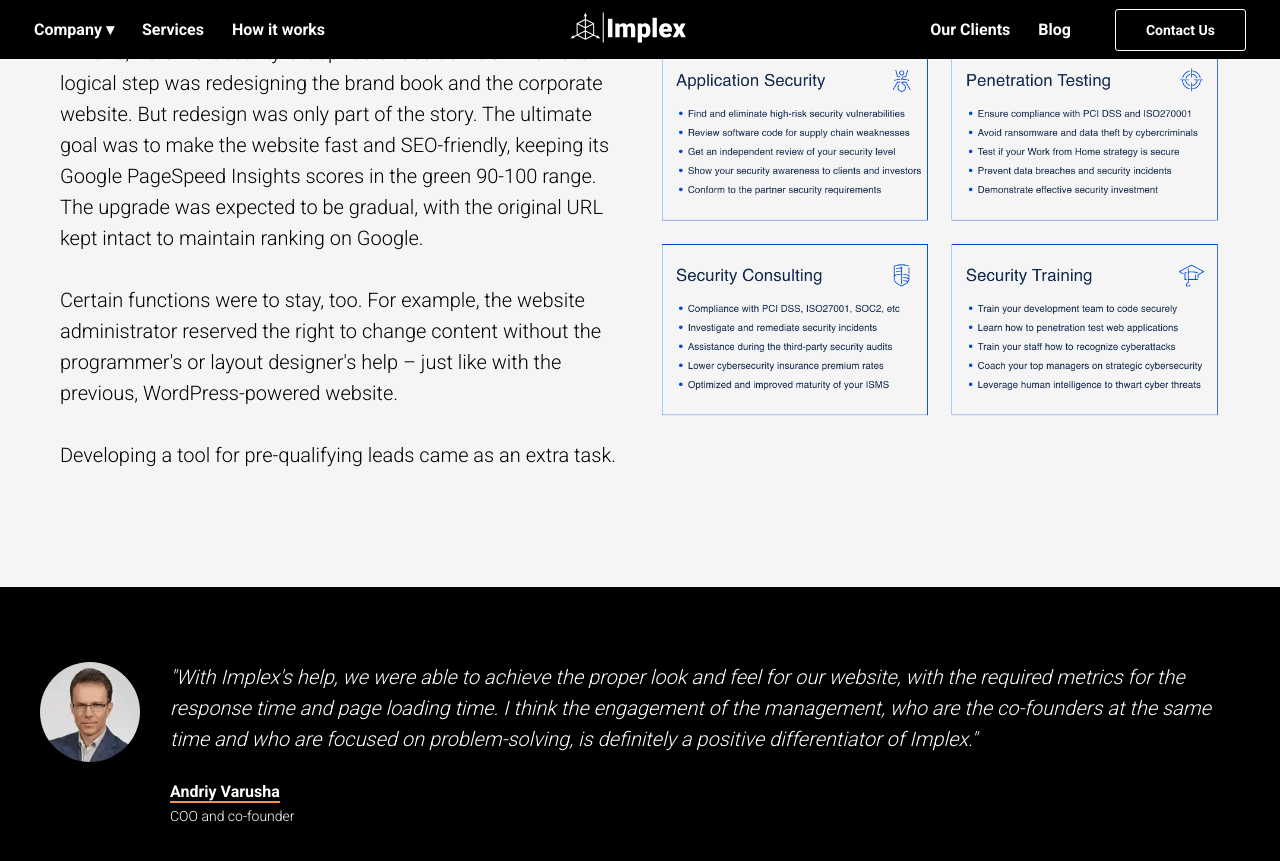
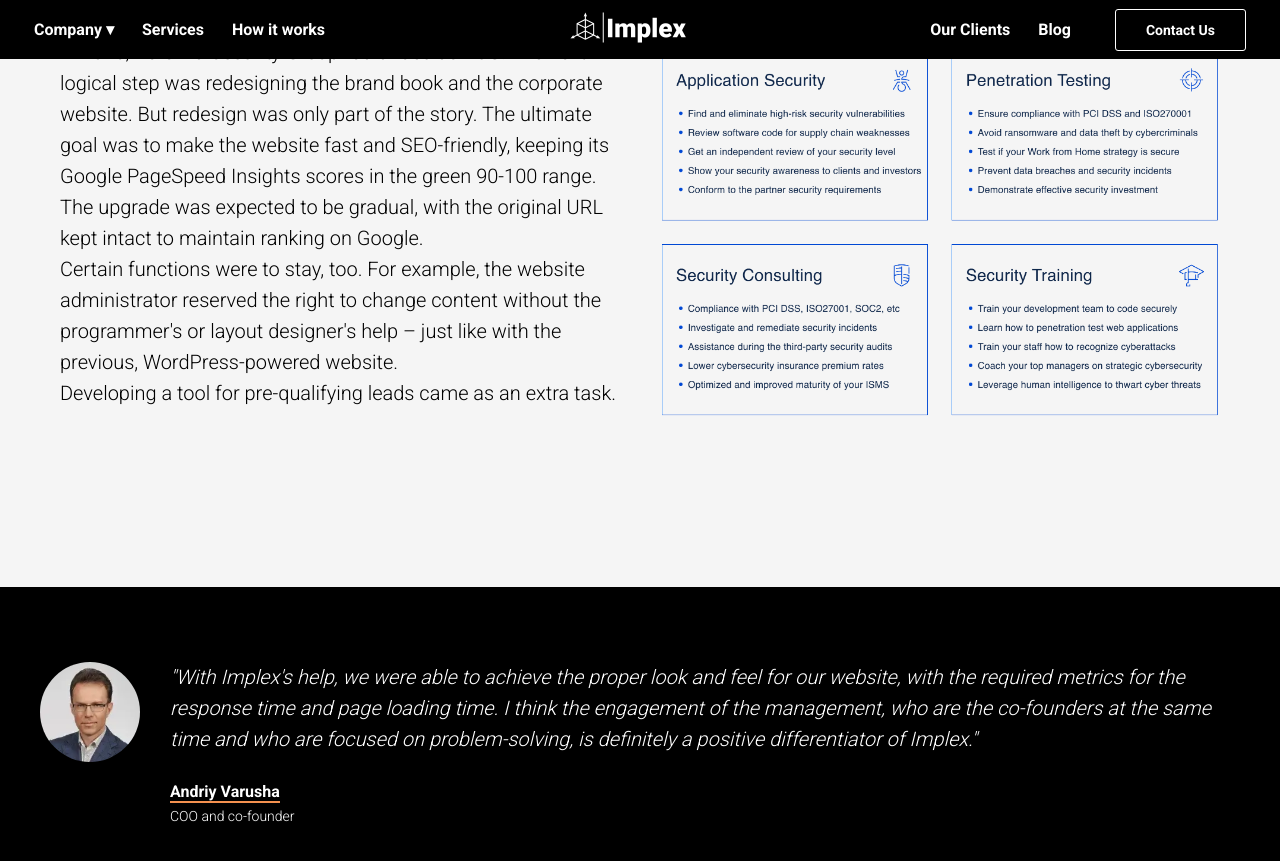
Before and after one commit to implex-code-repo/implex-site, a Jekyll site: the page built from _pages/case-study/bsg/bsg.html, in a window 1280 px wide and 900 px high, scrolled down 1149 px. Shown: the top 861 px of the window. Built offline with Jekyll 4.4.1, drawn with Linux system fonts in a browser that asks for light colours; nearby versions of some CDN libraries; library files that are not in the unit come from our copies.

Commit message:
Div class="column-content"

```diff
--- a/_pages/case-study/bsg/bsg.html
+++ b/_pages/case-study/bsg/bsg.html
@@ -38,11 +38,13 @@
       <div class="col-2">
         <div class="column-wrapper big">
           <h2>Challenge</h2>
-          <div class="column-content">In 2020, Berezha Security Group rebranded as BSG. The next logical step was redesigning the brand book and the corporate website. But redesign was only part of the story. The ultimate goal was to make the website fast and SEO-friendly, keeping its Google PageSpeed Insights scores in the green 90-100 range. The upgrade was expected to be gradual, with the original URL kept intact to maintain ranking on Google.</div>
-          <br />
-          <div>Certain functions were to stay, too. For example, the website administrator reserved the right to change content without the programmer's or layout designer's help – just like with the previous, WordPress-powered website.</div>
-          <br />
-          <div>Developing a tool for pre-qualifying leads came as an extra task.</div>
+          <div class="column-content">
+            In 2020, Berezha Security Group rebranded as BSG. The next logical step was redesigning the brand book and the corporate website. But redesign was only part of the story. The ultimate goal was to make the website fast and SEO-friendly, keeping its Google PageSpeed Insights scores in the green 90-100 range. The upgrade was expected to be gradual, with the original URL kept intact to maintain ranking on Google.
+            <br />
+            Certain functions were to stay, too. For example, the website administrator reserved the right to change content without the programmer's or layout designer's help – just like with the previous, WordPress-powered website.
+            <br />
+            Developing a tool for pre-qualifying leads came as an extra task.
+          </div>
         </div>
         <div class="column-wrapper big">
           <div class="image" id="image2" style="background-image: url('../../assets/img/case-study/bsg/challenge2_!!.png'); background-size: contain;"></div>
```
